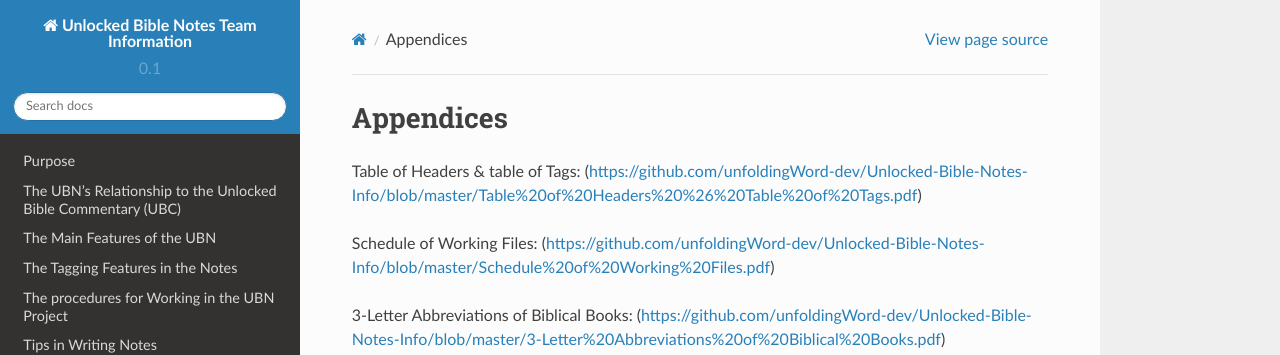
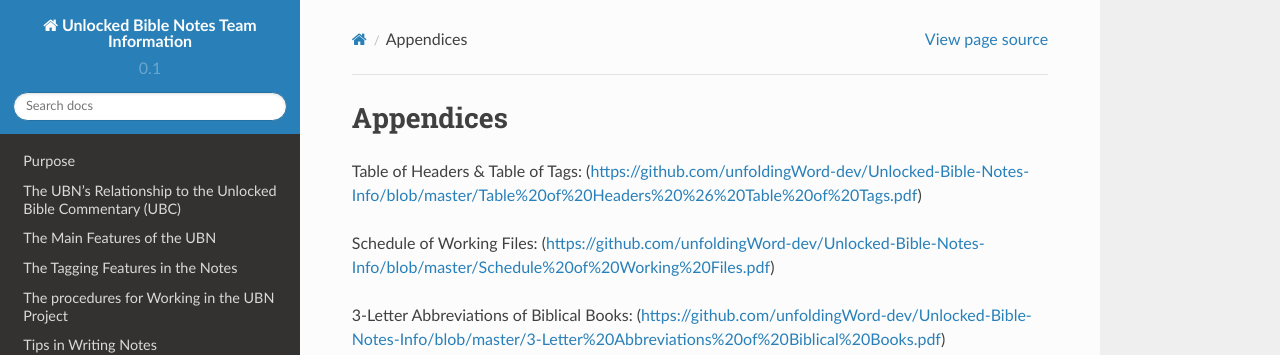
Before and after one commit to unfoldingWord-dev/Unlocked-Bible-Notes-Info, a Sphinx documentation site: the page built from docs/appendices.rst, in a window 1280 px wide. Shown: the top 355 px of the page. Built offline with Sphinx 7.4.7 and the Read the Docs theme 2.0.0, drawn with Linux system fonts in a browser that asks for light colours.

```diff
--- a/docs/appendices.rst
+++ b/docs/appendices.rst
@@ -2,7 +2,7 @@ Appendices
 ==========
 
 
-Table of Headers & table of Tags: (https://github.com/unfoldingWord-dev/Unlocked-Bible-Notes-Info/blob/master/Table%20of%20Headers%20%26%20Table%20of%20Tags.pdf)
+Table of Headers & Table of Tags: (https://github.com/unfoldingWord-dev/Unlocked-Bible-Notes-Info/blob/master/Table%20of%20Headers%20%26%20Table%20of%20Tags.pdf)
 
 Schedule of Working Files: (https://github.com/unfoldingWord-dev/Unlocked-Bible-Notes-Info/blob/master/Schedule%20of%20Working%20Files.pdf)
 
```
